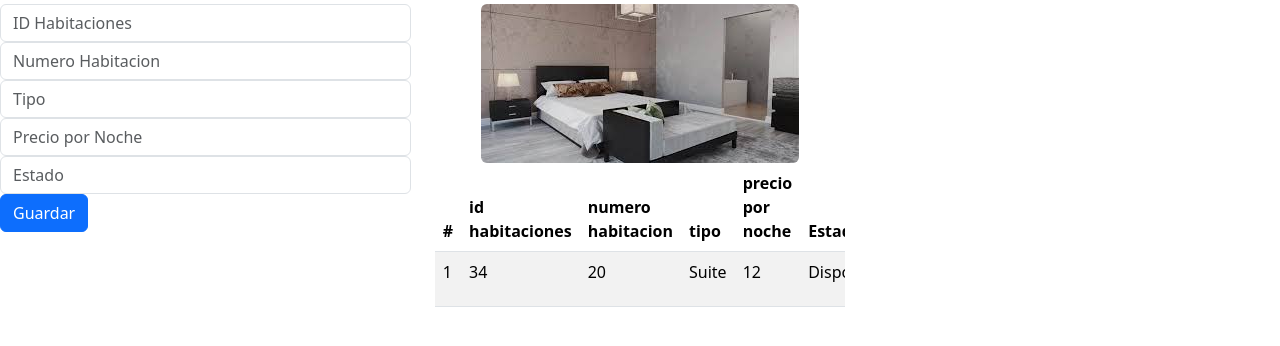
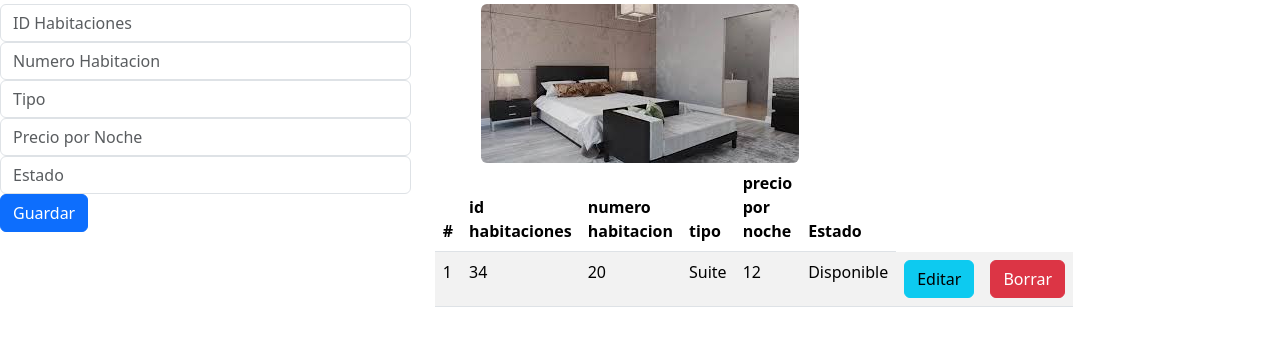
Before and after one commit to Jesus-Esquivel/Daweb_Hotel_06_Dic_2024, a Django app: page /inicio_vistaHabitaciones in a window 1280 px wide. Shown: the part 156-502 px from the top of the page. Run offline with Django 5.2, Linux system fonts and the light colour scheme; data comes from the database, SQL or seed files in the repository.

Commit message:
Add files via upload

```diff
--- a/facturacion_app/templates/gestionarFacturacion.html
+++ b/facturacion_app/templates/gestionarFacturacion.html
@@ -7,7 +7,6 @@
     <div class="card">
       <div class="card-body">
         <form action="/registrarFacturacion/" method="POST"> {% csrf_token %}<!--formulario-->
-
           <div class="form-group">
             <input type="text" id="txtid_factura" name="txtid_factura" class="form-control" placeholder="ID Factura"  maxLenght="20" required>
           </div>
@@ -35,8 +34,6 @@
 <div class="col-sm-12 col-md-4 col-lg-8 col-xl-4"><!--columna derecha-->
     <h1>Listado de Facturaciones</h1>
     <img class="rounded mx-auto d-block" src="{% static "img/facturacion.jpg" %}" alt="alexis" />
-
-    <div class="table-responsive"> <!--tabla responsiva-->
         <table class="table table-striped">
             <thead>
               <tr>
@@ -64,5 +61,4 @@
             {% endfor %}
             </tbody>
           </table>
-</div>
 {% endblock %}
--- a/habitaciones_app/templates/gestionarHabitaciones.html
+++ b/habitaciones_app/templates/gestionarHabitaciones.html
@@ -28,9 +28,7 @@
     <div class="col-sm-12 col-md-4 col-lg-8 col-xl-4"><!--columna derecha-->
         <h1>Listado de Habitaciones</h1>
         <img class="rounded mx-auto d-block" src="{% static "img/habitaciones.jpg" %}" alt="alexis" />
-
-        <div class="table-responsive"> <!--tabla responsiva-->
-            <table class="table table-striped">
+                <table class="table table-striped">
                 <thead>
                   <tr>
                     <th scope="col">#</th>
@@ -57,5 +55,4 @@
                 {% endfor %}
                 </tbody>
               </table>
-    </div>
     {% endblock %}
```
